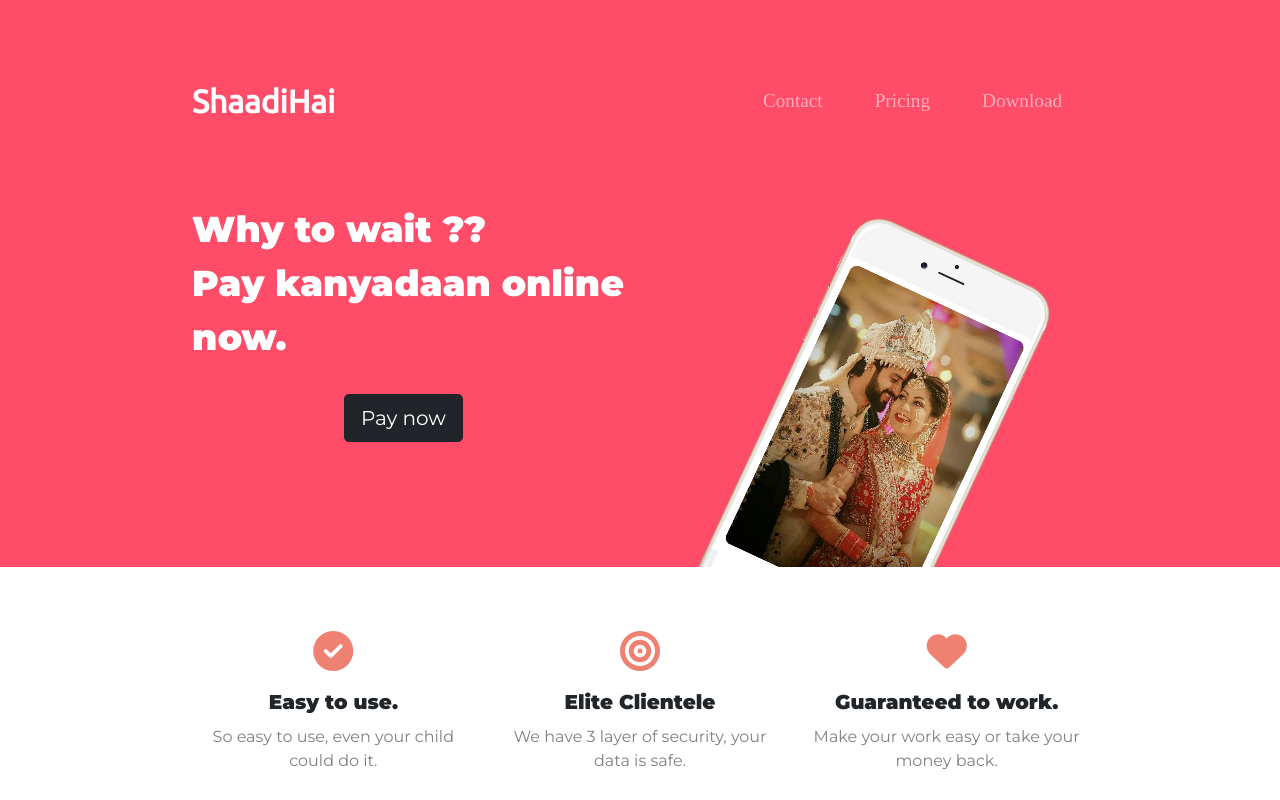
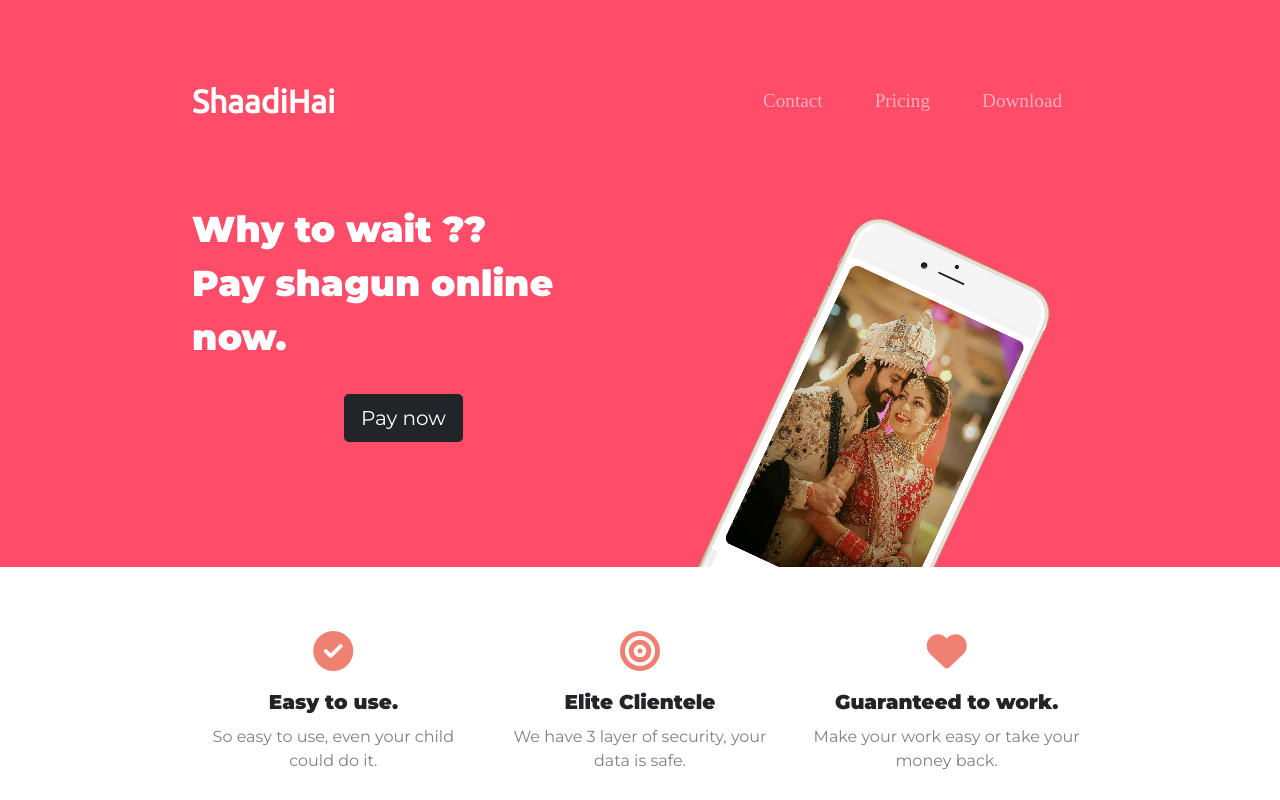
Before and after one commit to Kiet-Ashish/WedPay, a plain HTML site: page index.html in a window 1280 px wide. Shown: the top 800 px of the page. Drawn offline with nearby package versions, Linux system fonts and the light colour scheme.

Commit message:
update field name

```diff
--- a/index.html
+++ b/index.html
@@ -56,7 +56,7 @@
     <!-- Title -->
   <div class="row">
     <div class="col-lg-6">
-      <h1 class="big-heading">Why to wait ??<br />Pay kanyadaan online now.</h1>
+      <h1 class="big-heading">Why to wait ??<br />Pay shagun online now.</h1>
       <button type="button" class="btn btn-dark btn-lg butn" onclick="redirectToComingSoonPage()"></i> Pay now</button>
     </div>
     <div class="col-lg-6">
```
